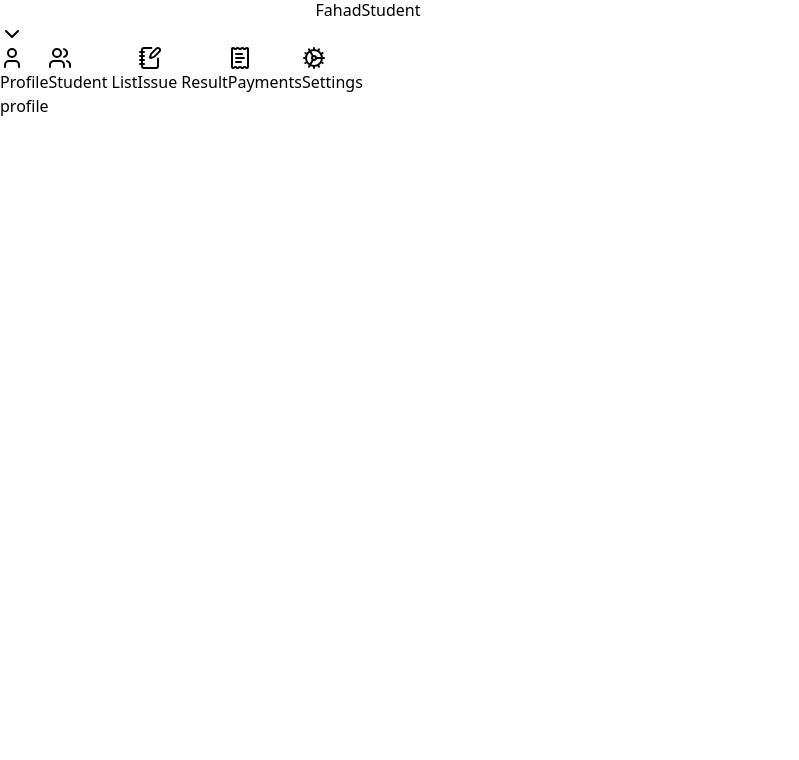
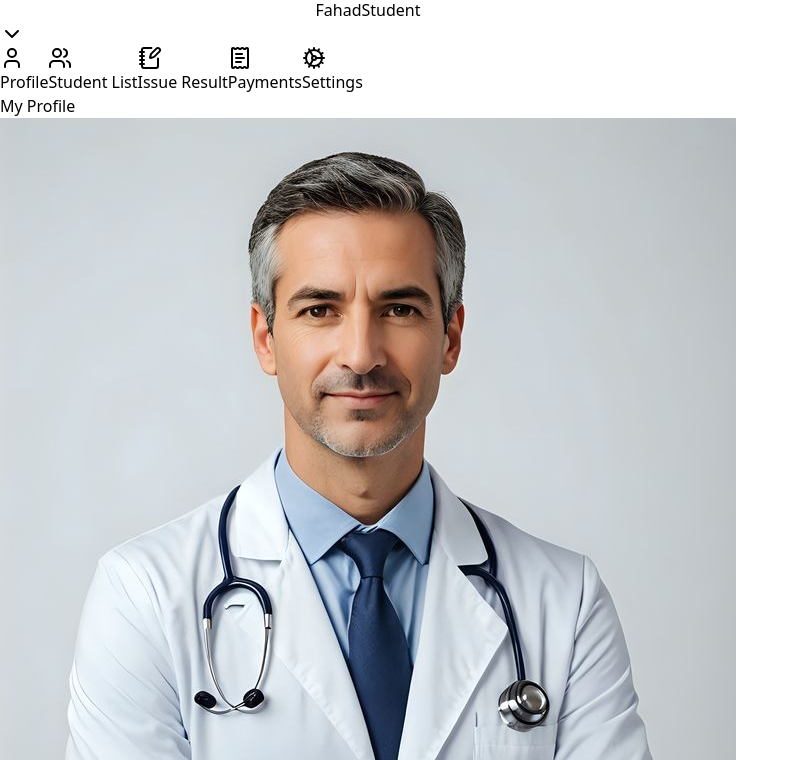
Before and after one commit to MDAlfahad/WorkBench, a React (Vite) app: page /teacher-dashboard in a window 1280 px wide. Shown: the part 1160-1920 px from the top of the page, without its empty margins (0-799 px from the left). Before the commit the page ends 1278 px from the top, so only its background shows below. Built offline with nearby package versions, Linux system fonts and the light colour scheme.

Commit message:
feat: update TeacherDashboard with profile rendering and sidebar functionality

```diff
--- a/src/components/pages/authPage/TeacherDashboard.jsx
+++ b/src/components/pages/authPage/TeacherDashboard.jsx
@@ -1,10 +1,11 @@
-import { Cog, NotebookPen, ReceiptText, User, Users } from "lucide-react";
+import { Cog, NotebookPen, ReceiptText, User, Users, X } from "lucide-react";
 import React, { useState } from "react";
+import Image from "../../../assets/doctor.jpg";
 
 const TeacherDashboard = () => {
   const [sidebarOpen, setSidebarOpen] = useState(false);
   const [sidebarCollapsed, setSidebarCollapsed] = useState(false);
-  const [activeNav, setActiveNav] = useState("dashboard");
+  const [activeNav, setActiveNav] = useState("Profile");
 
   const navItem = [
     { name: "Profile", icon: User },
@@ -13,44 +14,66 @@ const TeacherDashboard = () => {
     { name: "Payments", icon: ReceiptText },
     { name: "Settings", icon: Cog },
   ];
+
   const renderProfile = () => (
-    <div>profile</div>
-  )
-  const renderStudentList = () => (
-    <div>StudentList</div>
+    <div>
+      <div>My Profile</div>
+      <div>
+        <div>
+          <div className="w-40 h-40 rounded-md overflow-hidden">
+            {" "}
+            <img src={Image} alt="" className="w-full h-full object-cover " />
+          </div>
+          <div>
+            <h1>Alfahad</h1>
+            <p></p>
+          </div>
+        </div>
+      </div>
+    </div>
   );
-  const renderIssueResult = () => (
-    <div>issue result</div>
-  )
-  const renderPyaments = () => (
-    <div>payemts</div>
-  )
-  const renderSettings = () => (
-    <div>settings</div>
-  )
+  const renderStudentList = () => <div>StudentList</div>;
+  const renderIssueResult = () => <div>issue result</div>;
+  const renderPyaments = () => <div>payemts</div>;
+  const renderSettings = () => <div>settings</div>;
+
   const renderActivePage = () => {
-    switch ("activeNav") {
+    switch (activeNav) {
       case "Profile":
         return renderProfile();
+
       case "Student List":
         return renderStudentList();
+
       case "Issue Result":
         return renderIssueResult();
+
       case "Payments":
         return renderPyaments();
+
       case "Settings":
         return renderSettings();
-    default:
+
+      default:
         return renderProfile();
     }
   };
+
   return (
-    <div className="max-w-[1800px] w-full h-[100vh] flex  m-auto pt-14 bg-gray-100 ">
-      <div>
-        <div className="w-72 h-full bg-white border border-slate-200">
+    <div className="max-w-[1800px] w-full h-[100vh] flex m-auto pt-14 bg-gray-100">
+      <div className="w-72 h-full bg-white border border-slate-200 pt-4">
+        {sidebarOpen && (
+          <div
+            onClick={() => setSidebarOpen(false)}
+            className="fixed inset-0 z-40 bg-slate-900/50 backdrop-blur-sm lg:hidden transition-opacity"
+          />
+        )}
+
+        <div>
           {navItem.map((item) => {
             const Icon = item.icon;
             const isActive = activeNav === item.name;
+
             return (
               <button
                 key={item.name}
@@ -69,6 +92,7 @@ const TeacherDashboard = () => {
                     isActive ? "text-white" : ""
                   }`}
                 />
+
                 {!sidebarCollapsed && (
                   <span className="truncate text-sm">{item.name}</span>
                 )}
@@ -84,12 +108,8 @@ const TeacherDashboard = () => {
         </div>
       </div>
 
-      <div
-        className={`flex-1 flex flex-coltransition-all duration-300 ${
-          sidebarCollapsed ? "lg:ml-20" : "lg:ml-64"
-        }`}
-      >
-        <main className="flex-1 p-4 sm:p-8 max-w-7xl w-full mx-auto">
+      <div>
+        <main className="flex-1 max-w-7xl w-full mx-auto overflow-y-auto p-4">
           {renderActivePage()}
         </main>
       </div>
```
Also changed, not shown: src/components/pages/authPage/AdminPanel/AdminPanel.jsx (+0 -17 lines).
